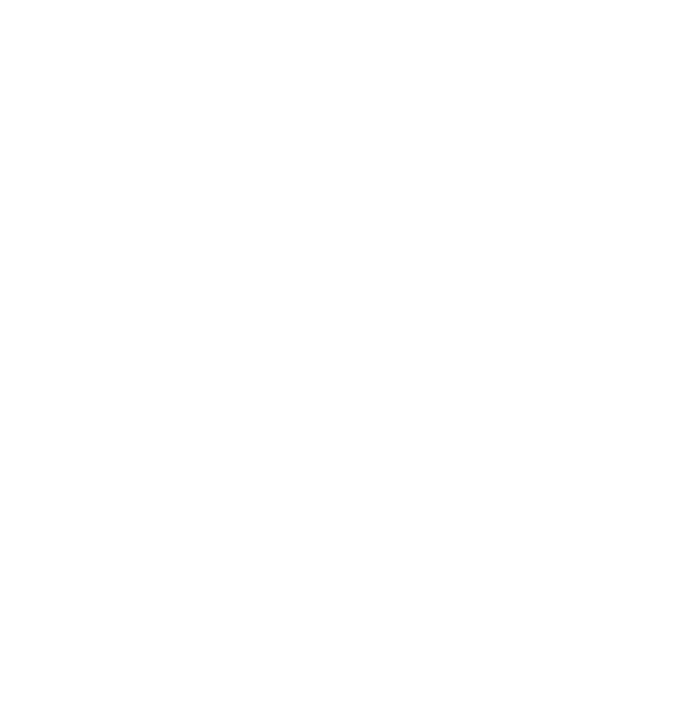
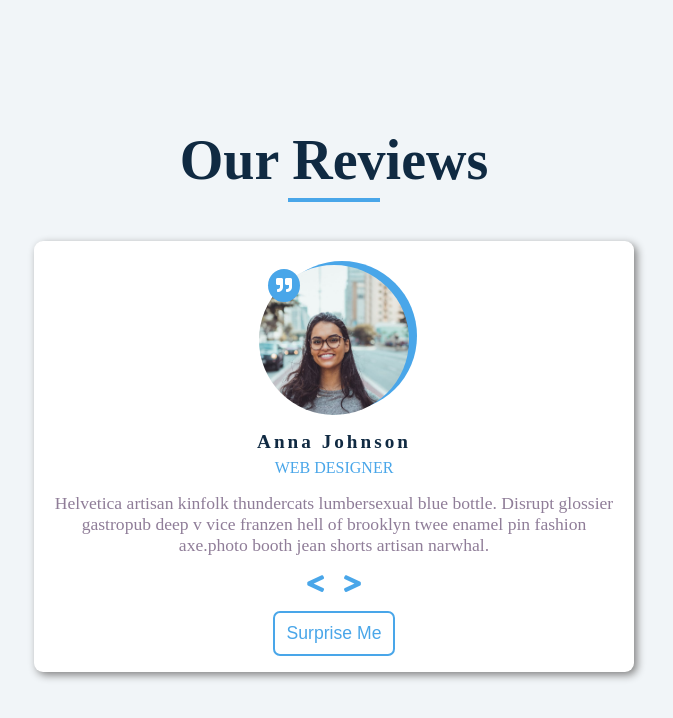
Before and after one commit to junaidshaikh-js/reviews, a plain HTML site: page index.html in a window 1280 px wide. Shown: the whole page, without its empty margins (306-979 px from the left). Drawn offline with Linux system fonts and the light colour scheme.

Commit message:
update css

```diff
--- a/index.html
+++ b/index.html
@@ -14,6 +14,38 @@
     <link rel="stylesheet" href="./css/index.css" />
   </head>
   <body>
+    <main>
+      <section class="review-section">
+        <header class="header">
+          <h1 class="heading">Our Reviews</h1>
+          <div class="heading-underline"></div>
+        </header>
+
+        <article class="review">
+          <div class="author-image-container">
+            <img
+              src="./img/person-1.jpeg"
+              alt="author-image"
+              class="author-image"
+            />
+          </div>
+          <h3 class="author-name">Anna Johnson</h3>
+          <p class="author-title">WEB DESIGNER</p>
+          <p class="review-text">
+            Helvetica artisan kinfolk thundercats lumbersexual blue bottle.
+            Disrupt glossier gastropub deep v vice franzen hell of brooklyn twee
+            enamel pin fashion axe.photo booth jean shorts artisan narwhal.
+          </p>
+          <div class="btn-container">
+            <button class="btn pre"><i class="fas fa-less-than"></i></button>
+            <button class="btn next">
+              <i class="fas fa-greater-than"></i>
+            </button>
+          </div>
+          <button class="btn surprise-btn">Surprise Me</button>
+        </article>
+      </section>
+    </main>
     <!-- javascript -->
     <script src="./js/index.js"></script>
   </body>
--- a/scss/index.scss
+++ b/scss/index.scss
@@ -0,0 +1,162 @@
+// css reset
+html {
+  box-sizing: border-box;
+}
+
+*,
+*::before,
+*::after {
+  box-sizing: inherit;
+  margin: 0;
+  padding: 0;
+}
+
+// variables
+$primary-color: #49a6e9;
+$text-color: #8f7d98;
+$heading-color: #102a42;
+
+img {
+  border-radius: 50%;
+  width: 150px;
+  height: 150px;
+}
+
+.review-section {
+  height: 100vh;
+  display: flex;
+  justify-content: center;
+  align-items: center;
+  flex-flow: column nowrap;
+  background-color: #f1f5f8;
+}
+
+// header
+.header {
+  .heading {
+    font-size: 2.3rem;
+    color: $heading-color;
+  }
+
+  .heading-underline {
+    width: 30%;
+    height: 4px;
+    margin: 0.4rem auto;
+    background-color: $primary-color;
+  }
+}
+
+// review
+.review {
+  background-color: #ffff;
+  width: 90vw;
+  max-width: 600px;
+  margin-top: 2rem;
+  padding: 1rem;
+  border-radius: 9px;
+  box-shadow: 3px 3px 8px gray;
+  text-align: center;
+
+  .author-image-container {
+    position: relative;
+    top: 0;
+    left: 0;
+    height: 150px;
+    width: 150px;
+    margin: 0.5rem auto;
+
+    &::before {
+      content: "";
+      width: 100%;
+      height: 100%;
+      background: $primary-color;
+      position: absolute;
+      top: -0.25rem;
+      right: -0.5rem;
+      border-radius: 50%;
+    }
+
+    &::after {
+      font-family: "Font Awesome 5 Free";
+      font-weight: 900;
+      font-size: 1rem;
+      color: white;
+      content: "\f10e";
+      background-color: $primary-color;
+      padding: 0.5rem;
+      position: absolute;
+      border-radius: 50%;
+      left: 6%;
+      top: 4px;
+    }
+  }
+
+  .author-image {
+    position: relative;
+    object-fit: cover;
+  }
+
+  .author-name {
+    letter-spacing: 3px;
+    margin: 1rem 0 0.4rem 0;
+    color: $heading-color;
+    font-size: 1.2rem;
+  }
+
+  .author-title {
+    color: $primary-color;
+    font-size: 1rem;
+  }
+
+  .review-text {
+    font-size: 1.1rem;
+    margin-top: 1rem;
+    color: $text-color;
+  }
+
+  .btn-container {
+    margin-top: 1rem;
+
+    & > button {
+      font-size: 1.4rem;
+      color: $primary-color;
+
+      &:hover {
+        color: #0e93f1;
+      }
+    }
+
+    .pre {
+      margin-right: 1rem;
+    }
+  }
+
+  .btn {
+    cursor: pointer;
+    background: transparent;
+    border: none;
+    outline: none;
+    transition: all 0.5s ease-in-out;
+  }
+
+  .surprise-btn {
+    margin-top: 0.8rem;
+    font-size: 1.1rem;
+    color: $primary-color;
+    border: 2px solid $primary-color;
+    padding: 10px 12px;
+    border-radius: 7px;
+
+    &:hover {
+      color: $heading-color;
+    }
+  }
+}
+
+// media queries
+
+@media screen and (min-width: 800px) {
+  .header .heading {
+    font-size: 3.5rem;
+  }
+}
```
Also changed, not shown: css/index.css, 1 other file.
